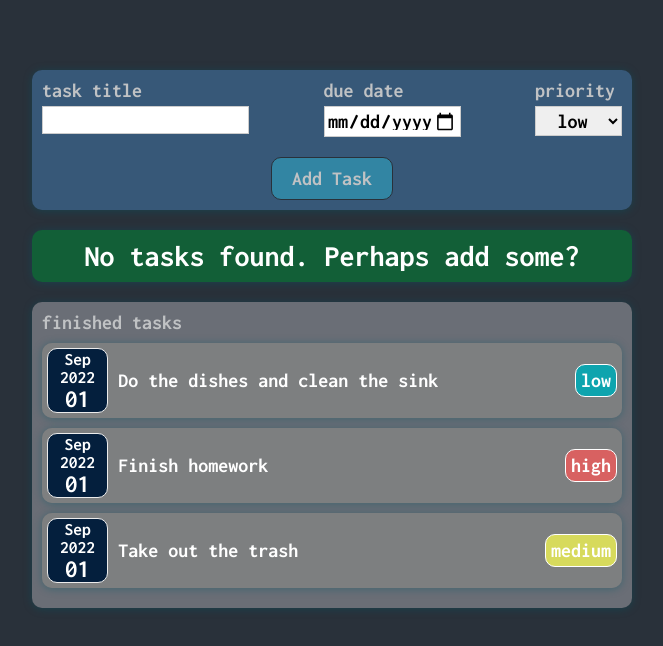
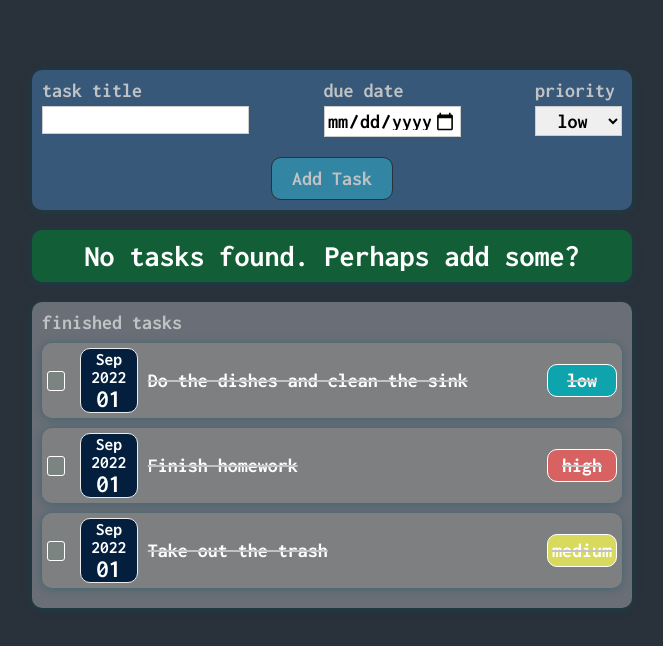
Before and after one commit to pedrotorreao/reactjs-projects, a React (Create React App) app in the folder tisdon/: page / in a window 1280 px wide. Shown: the top 646 px of the page, without its empty margins (308-971 px from the left). Built offline with nearby package versions, Linux system fonts and the light colour scheme.

Commit message:
add checkbox element + styles for completed tasks

```diff
--- a/tisdon/src/components/TaskList/TaskItem.css
+++ b/tisdon/src/components/TaskList/TaskItem.css
@@ -15,7 +15,30 @@
 .task-item.inactive {
   background-color: #7e8081f5;
 }
+.task-item.inactive .task-item__status{
+  background-color: #7c8683b7;
+}
+.task-item.inactive .task-item__description {
+  text-decoration: line-through;
+}
 
+.task-item__status {
+  appearance: none;
+  font: inherit;
+  width: 2rem;
+  height: 2rem;
+  cursor: pointer;
+  background-color: #fff;
+  margin-right: 1.5rem;
+  border: 1px solid white;
+  border-radius: 3px;
+}
+.task-item__status:hover {
+  background-color: rgba(255, 255, 255, 0.747);
+}
+.task-item__status:checked {
+  background-color: rgba(34, 14, 214, 0.747);
+}
 .task-item__description {
   width: 95%; /* ?? */
   display: flex;
@@ -39,7 +62,7 @@
 }
 
 .task-item__priority {
-  width:fit-content;
+  width: 7rem;
   height:max-content;
   font-size: 2rem;
   font-weight: bold;
@@ -48,6 +71,9 @@
   border: 1px solid white;
   padding: 0.5rem;
   border-radius: 10px;
+  display: flex;
+  align-items: center;
+  justify-content: center;
 }
 .task-item__priority.low-priority {
   background-color: var(--bg-priority-low-color);
--- a/tisdon/src/components/TaskList/TaskItem.js
+++ b/tisdon/src/components/TaskList/TaskItem.js
@@ -6,9 +6,20 @@ import Card from '../UI/Card';
 import './TaskItem.css';
 
 const TaskItem = (props) => {
+  const checkedHandler = () => {
+    console.log(`Task ${props.title} is complete`);
+  };
+
   return (
     <li>
       <Card className={`task-item ${props.status}`}>
+        <input
+          className='task-item__status'
+          type='checkbox'
+          id=''
+          name=''
+          onClick={checkedHandler}
+        />
         <TaskDate date={props.date} />
         <div className='task-item__description'>
           <h2>{props.title}</h2>
```
